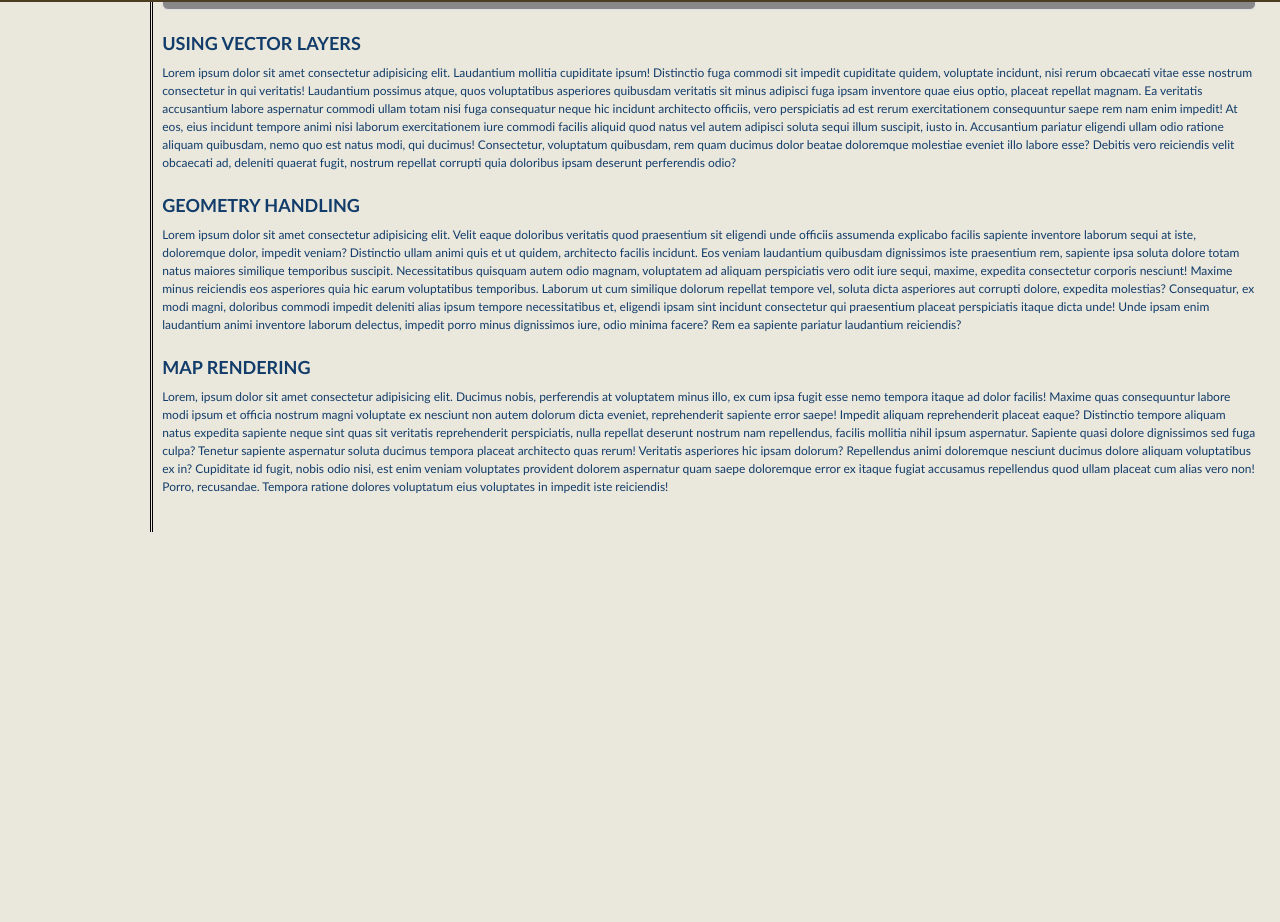
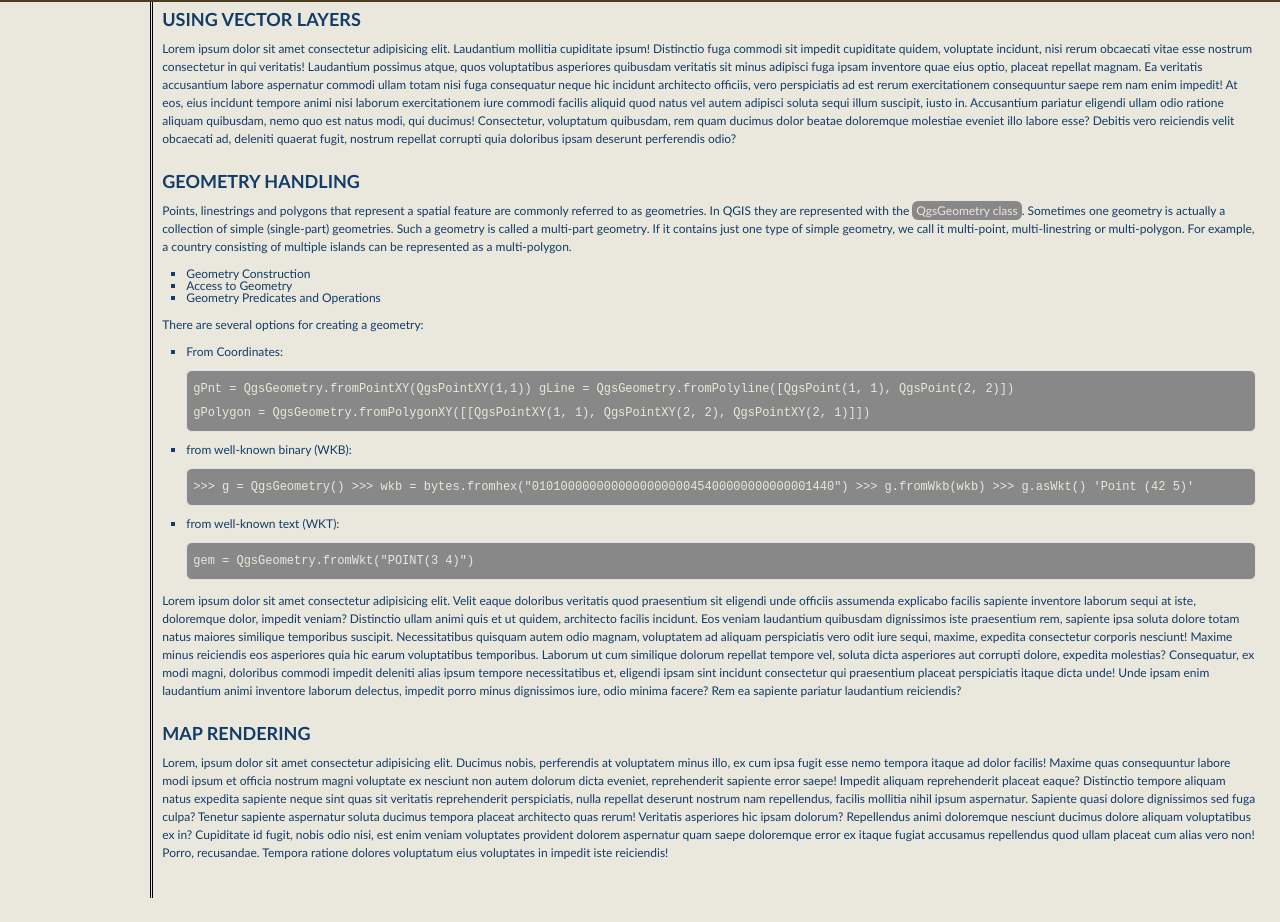
Before and after one commit to icelandico/minor-rwd-projects, a plain HTML site: page projects/technical-documentation/technical-documentation.html in a window 1280 px wide. Shown: the part 798-1720 px from the top of the page. Before the commit the page ends 1354 px from the top, so only its background shows below. Drawn offline with Linux system fonts and the light colour scheme.

Commit message:
Added article content

```diff
--- a/projects/technical-documentation/technical-documentation.html
+++ b/projects/technical-documentation/technical-documentation.html
@@ -129,7 +129,6 @@
         </p>
 
         <code>
-
           <span class="code-text">layer = QgsVectorLayer(data_source, layer_name, provider_name)</span>
           <span class="code-text">if not layer.isValid():</span></br>
           <span class="code-text indent">print("Layer failed to load!")</span>
@@ -154,7 +153,7 @@
 
         <code>
           <span class="code-text">rlayer = QgsRasterLayer("/path/to/raster/file.tif", "my layer"</span>
-          <span class="code-text">if not rlayer.isValid():</span></br>
+          <span class="code-text">if not rlayer.isValid():</span>
           <span class="code-text indent">print("Layer failed to load!")</span>
         </code>
 
@@ -188,6 +187,53 @@
         </h2>
       </header>
 
+      <article>
+        <p>
+          Points, linestrings and polygons that represent a spatial feature are commonly referred to as geometries.
+          In QGIS they are represented with the <span class="pre">QgsGeometry class</span>. Sometimes one geometry is actually a collection
+          of simple (single-part) geometries. Such a geometry is called a multi-part geometry. If it contains just one
+          type of simple geometry, we call it multi-point, multi-linestring or multi-polygon. For example, a country
+          consisting of multiple islands can be represented as a multi-polygon.
+        </p>
+        <p>
+          <ul class="content-list">
+            <li>Geometry Construction</li>
+            <li>Access to Geometry</li>
+            <li>Geometry Predicates and Operations</li>
+          </ul>
+        </p>
+        <p>
+          There are several options for creating a geometry:
+          <ul class="content-list">
+            <li>
+              From Coordinates:
+              <code>
+                <span class="code-text">gPnt = QgsGeometry.fromPointXY(QgsPointXY(1,1))</span>
+                <span class="code-text">gLine = QgsGeometry.fromPolyline([QgsPoint(1, 1), QgsPoint(2, 2)])</span>
+                <span class="code-text">gPolygon = QgsGeometry.fromPolygonXY([[QgsPointXY(1, 1), QgsPointXY(2, 2), QgsPointXY(2, 1)]])</span>
+              </code>
+            </li>
+            <li>
+              from well-known binary (WKB):
+              <code>
+                <span class="code-text">>>> g = QgsGeometry()</span>
+                <span class="code-text">>>> wkb = bytes.fromhex("010100000000000000000045400000000000001440")</span>
+                <span class="code-text">>>> g.fromWkb(wkb)</span>
+                <span class="code-text">>>> g.asWkt()</span>
+                <span class="code-text">'Point (42 5)'</span>
+              </code>
+            </li>
+            <li>
+              from well-known text (WKT):
+              <code>
+                <span class="code-text">gem = QgsGeometry.fromWkt("POINT(3 4)")</span>
+              </code>
+            </li>
+          </ul>
+        </p>
+
+      </article>
+
       <p>Lorem ipsum dolor sit amet consectetur adipisicing elit. Velit eaque doloribus veritatis quod praesentium sit eligendi unde officiis assumenda explicabo facilis sapiente inventore laborum sequi at iste, doloremque dolor, impedit veniam? Distinctio ullam animi quis et ut quidem, architecto facilis incidunt. Eos veniam laudantium quibusdam dignissimos iste praesentium rem, sapiente ipsa soluta dolore totam natus maiores similique temporibus suscipit. Necessitatibus quisquam autem odio magnam, voluptatem ad aliquam perspiciatis vero odit iure sequi, maxime, expedita consectetur corporis nesciunt! Maxime minus reiciendis eos asperiores quia hic earum voluptatibus temporibus. Laborum ut cum similique dolorum repellat tempore vel, soluta dicta asperiores aut corrupti dolore, expedita molestias? Consequatur, ex modi magni, doloribus commodi impedit deleniti alias ipsum tempore necessitatibus et, eligendi ipsam sint incidunt consectetur qui praesentium placeat perspiciatis itaque dicta unde! Unde ipsam enim laudantium animi inventore laborum delectus, impedit porro minus dignissimos iure, odio minima facere? Rem ea sapiente pariatur laudantium reiciendis?</p>
     </section>
 
```
